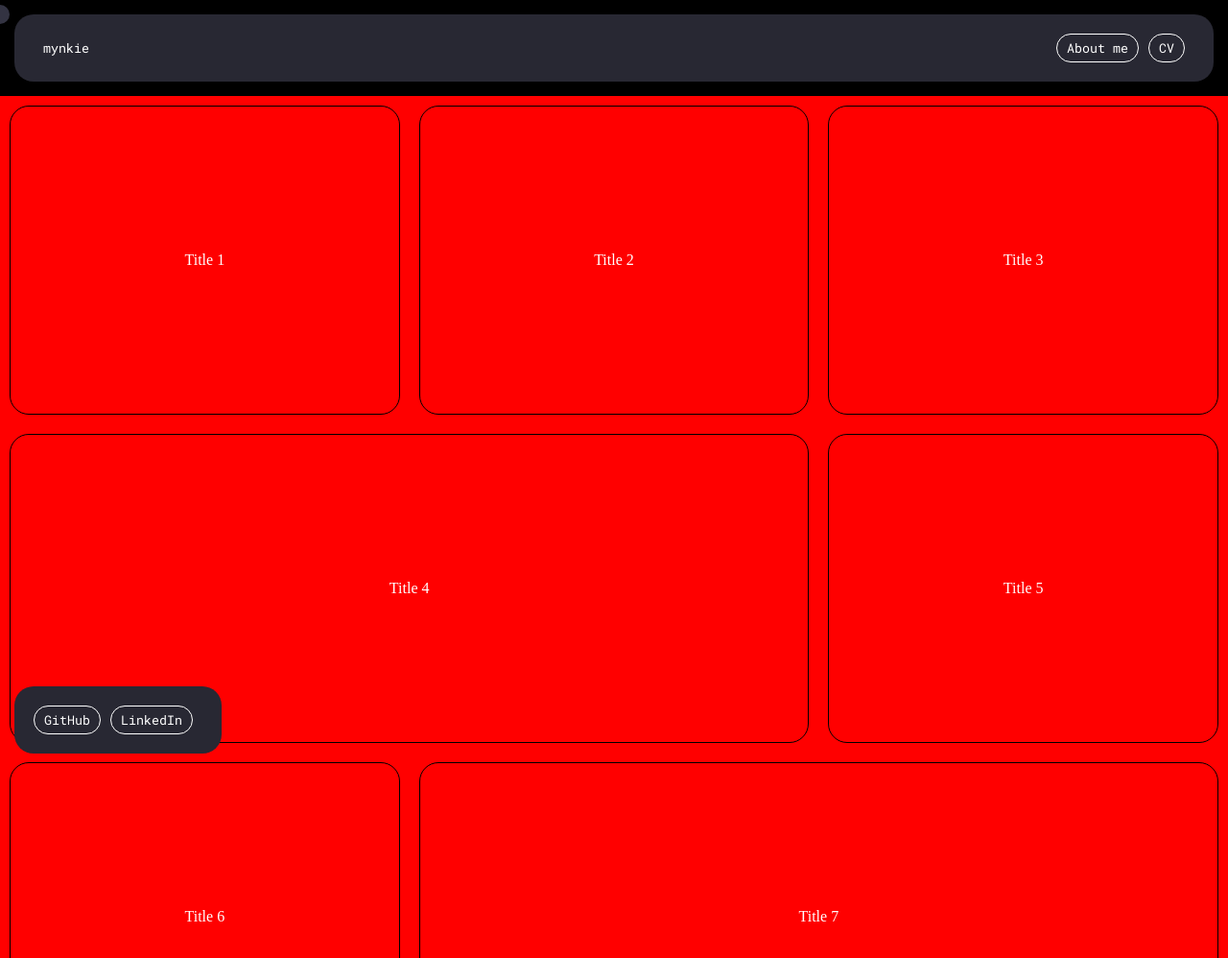
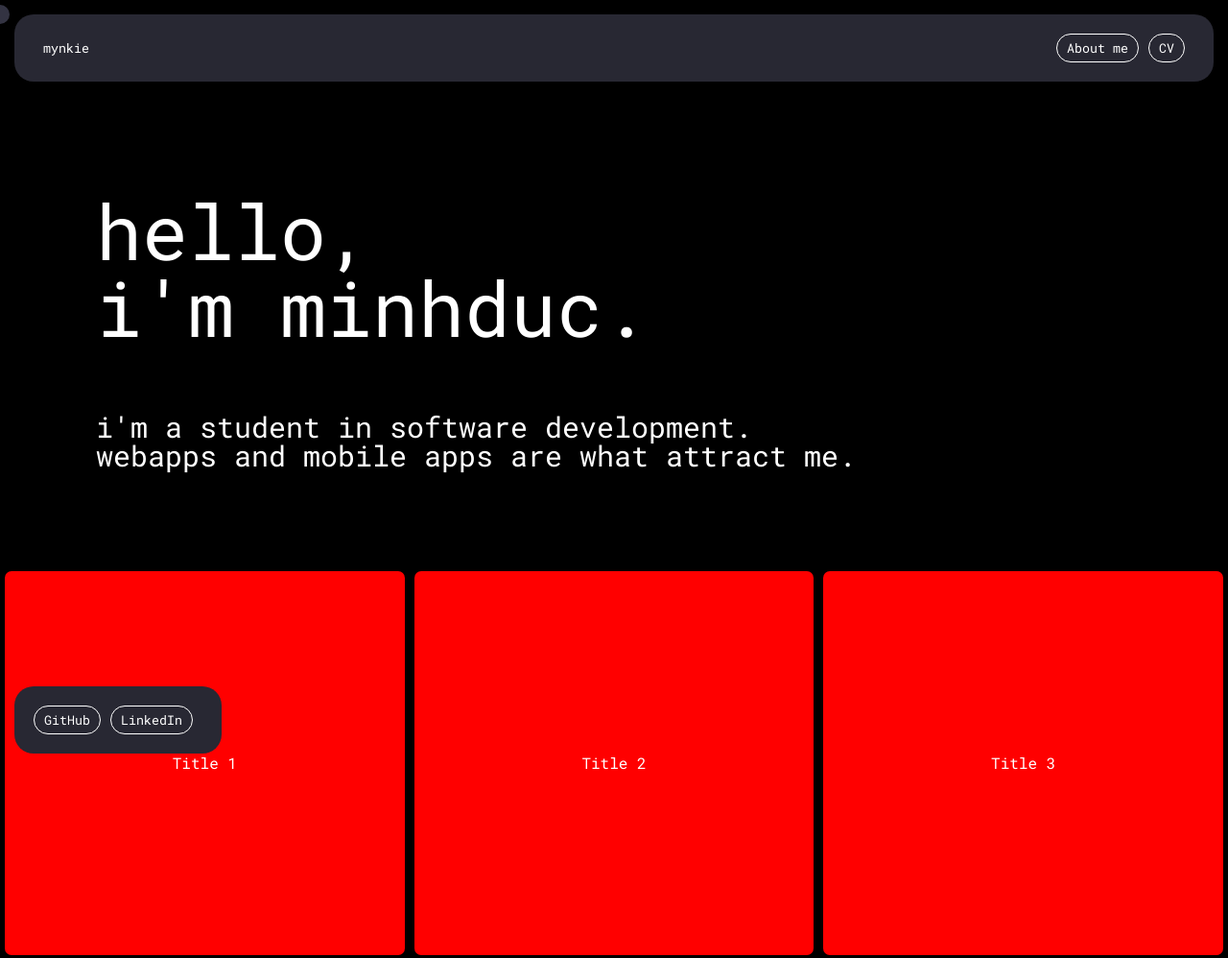
Before and after one commit to therealminhduc/portfolio, a website built with Vite: page portfolio/index.html in a window 1280 px wide. Shown: the top 998 px of the page at 96% size. Built offline with nearby package versions, Linux system fonts and the light colour scheme.

Commit message:
[WIP] bento grid and greeting messages

```diff
--- a/portfolio/src/common/cursor/CursorComponent.css
+++ b/portfolio/src/common/cursor/CursorComponent.css
@@ -9,4 +9,5 @@
     position: fixed;
     pointer-events: none;
     transform: translate(-50%, -50%);
+    z-index: 1;
 }
--- a/portfolio/src/common/utils/utils.ts
+++ b/portfolio/src/common/utils/utils.ts
@@ -2,6 +2,13 @@ export function createContainerDiv(className: string): HTMLDivElement {
     const container = document.createElement('div');
     container.className = className;
     return container;
+}
+
+export function createTextDiv(className: string, textContent: string): HTMLDivElement {
+    const textDiv = document.createElement('div');
+    textDiv.className = className;
+    textDiv.textContent = textContent;
+    return textDiv;
 }
 
 export function createButton(className: string, label: string): HTMLButtonElement {
@@ -11,6 +18,12 @@ export function createButton(className: string, label: string): HTMLButtonElemen
     return button;
 }
 
+export function createSpacer(height: string): HTMLDivElement {
+    const spacer = document.createElement('div');
+    spacer.style.height = height;
+    return spacer;
+}
+
 export function renderElement(element: HTMLElement, parentElement: HTMLElement): void {
     parentElement.appendChild(element);
 }
--- a/portfolio/src/components/bentoGrid/BentoGridComponent.css
+++ b/portfolio/src/components/bentoGrid/BentoGridComponent.css
@@ -1,5 +1,5 @@
 .bento {
-    background-color: red;
+    /*background-color: red;*/
 }
 
 .gridItemContainer {
@@ -12,10 +12,15 @@
     display: flex;
     flex-direction: column;
     align-items: center;
-    height: 300px;
+    height: 400px;
     justify-content: center;
-    border: 1px solid black;
-    border-radius: 20px;
-    padding: 10px;
-    margin: 10px;
+    /*background-color: #020420;*/
+    background-color: red;
+    color: white;
+    border-radius: 7px;
+    margin: 5px;
 }
+
+.gridItem:hover {
+    backdrop-filter: blur(10px) ;
+}
--- a/portfolio/src/components/bentoGrid/BentoGridComponent.ts
+++ b/portfolio/src/components/bentoGrid/BentoGridComponent.ts
@@ -8,6 +8,8 @@ export class BentoGridComponent {
 
     constructor() {
         this.container = createContainerDiv('bento');
+
+        this.addItem();
     }
 
     public addItem() {
--- /dev/null
+++ b/portfolio/src/components/typewriter/TypeWriterComponent.css
@@ -0,0 +1,11 @@
+.typewriter {
+    padding: 100px;
+}
+
+.typewriter-text, .myName {
+    font-size: 80px;
+}
+
+.whoami {
+    font-size: 30px;
+}
--- /dev/null
+++ b/portfolio/src/components/typewriter/TypeWriterComponent.ts
@@ -0,0 +1,49 @@
+import '../../../style.css'
+import './TypeWriterComponent.css'
+import {createContainerDiv, createSpacer, createTextDiv, renderElement} from "../../common/utils/utils.ts";
+
+export class TypeWriterComponent {
+    private readonly container: HTMLDivElement;
+
+    private readonly greetings: string[] = ["hello", "xin chào", "bonjour"];
+    private currentGreetingIndex: number = 0;
+
+    constructor() {
+        this.container = createContainerDiv('typewriter');
+
+        const introduction = createTextDiv('typewriter-text', this.greetings[this.currentGreetingIndex] + ",");
+        const myName = createTextDiv('myName', "i'm minhduc.");
+        const spacer = createSpacer('70px');
+        const whoami1 = createTextDiv('whoami', "i'm a student in software development.");
+        const whoami2 = createTextDiv('whoami', "webapps and mobile apps are what attract me.");
+
+        this.container.appendChild(introduction);
+        this.container.appendChild(myName);
+        this.container.appendChild(spacer);
+        this.container.appendChild(whoami1);
+        this.container.appendChild(whoami2);
+
+        this.switchGreeting();
+    }
+
+    public switchGreeting() {
+        const textElement = this.container.querySelector('.typewriter-text') as HTMLDivElement;
+
+        if (!textElement) return;
+
+        const switchz = () => {
+            setTimeout(() => {
+                this.currentGreetingIndex = (this.currentGreetingIndex + 1) % this.greetings.length;
+                textElement.innerText = this.greetings[this.currentGreetingIndex] + ",";
+
+                setTimeout(switchz, 1000);
+            }, 1000);
+        };
+
+        switchz();
+    }
+
+    public render(parentElement: HTMLElement): void {
+        renderElement(this.container, parentElement);
+    }
+}
--- a/portfolio/src/main.ts
+++ b/portfolio/src/main.ts
@@ -2,6 +2,7 @@ import {HeaderComponent} from "./components/header/HeaderComponent.ts";
 import {FooterComponent} from "./components/footer/FooterComponent.ts";
 import {CursorComponent} from "./common/cursor/CursorComponent.ts";
 import {BentoGridComponent} from "./components/bentoGrid/BentoGridComponent.ts";
+import {TypeWriterComponent} from "./components/typewriter/TypeWriterComponent.ts";
 
 document.addEventListener('DOMContentLoaded', () => {
     console.log('Portfolio loaded!');
@@ -18,8 +19,12 @@ document.addEventListener('DOMContentLoaded', () => {
 });
 
 document.addEventListener('DOMContentLoaded', () => {
+    const typeWriterComponent = new TypeWriterComponent();
+    typeWriterComponent.render(document.querySelector<HTMLDivElement>('#app')!);
+});
+
+document.addEventListener('DOMContentLoaded', () => {
     const bentoGridComponent = new BentoGridComponent();
-    bentoGridComponent.addItem();
     bentoGridComponent.render(document.querySelector<HTMLDivElement>('#app')!);
 });
 
--- a/portfolio/style.css
+++ b/portfolio/style.css
@@ -5,7 +5,7 @@
    License: none (public domain)
 */
 
-* {
+*, body, div {
     font-family: 'Roboto Mono', monospace;
     scroll-behavior: smooth;
     cursor: none;
@@ -33,7 +33,6 @@ time, mark, audio, video {
     padding: 0;
     border: 0;
     font-size: 100%;
-    font: inherit;
     vertical-align: baseline;
 }
 /* HTML5 display-role reset for older browsers */
```
